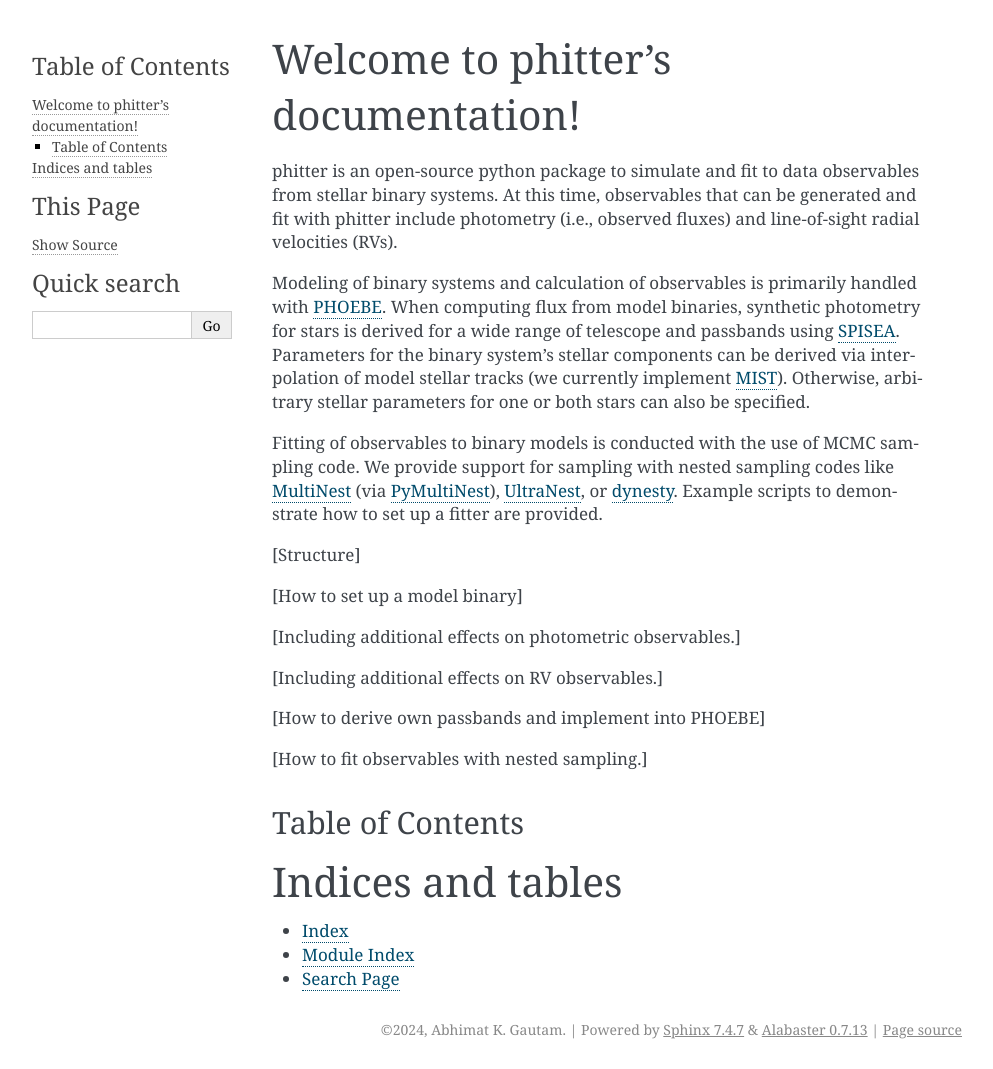
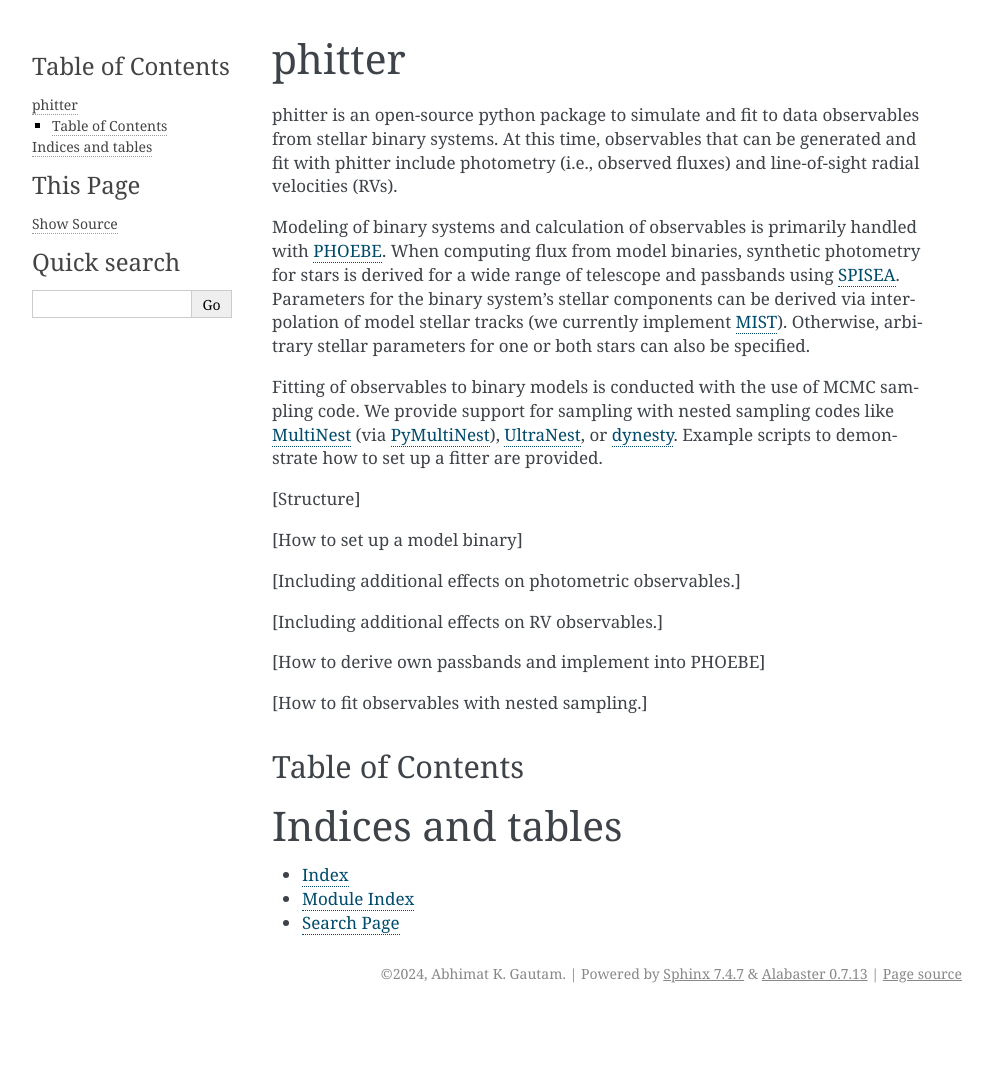
Before and after one commit to abhimat/phitter, a Sphinx documentation site: the page built from docs/source/index.rst, in a window 1280 px wide. Shown: the whole page, without its empty margins (148-1141 px from the left). Built offline with Sphinx 7.4.7, drawn with Linux system fonts in a browser that asks for light colours; after the commit the page ends 1013 px from its top, so only the background shows below that.

Commit message:
Small update to docs main page

```diff
--- a/docs/source/index.rst
+++ b/docs/source/index.rst
@@ -1,7 +1,7 @@
 .. phitter documentation master file.
 
-Welcome to phitter's documentation!
-===================================
+phitter
+=======
 
 phitter is an open-source python package to simulate and fit to data observables from stellar binary systems. At this time, observables that can be generated and fit with phitter include photometry (i.e., observed fluxes) and line-of-sight radial velocities (RVs).
 
```
